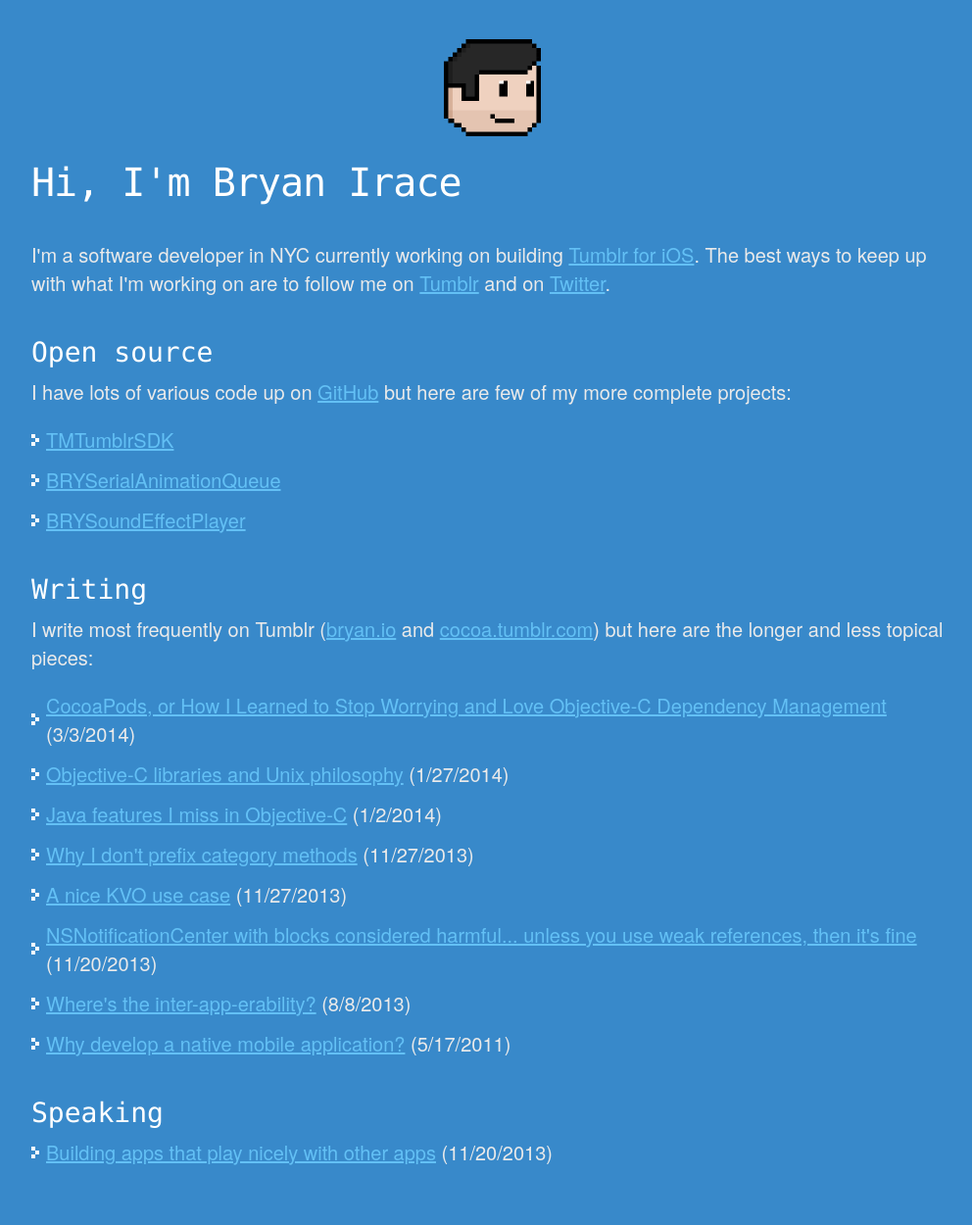
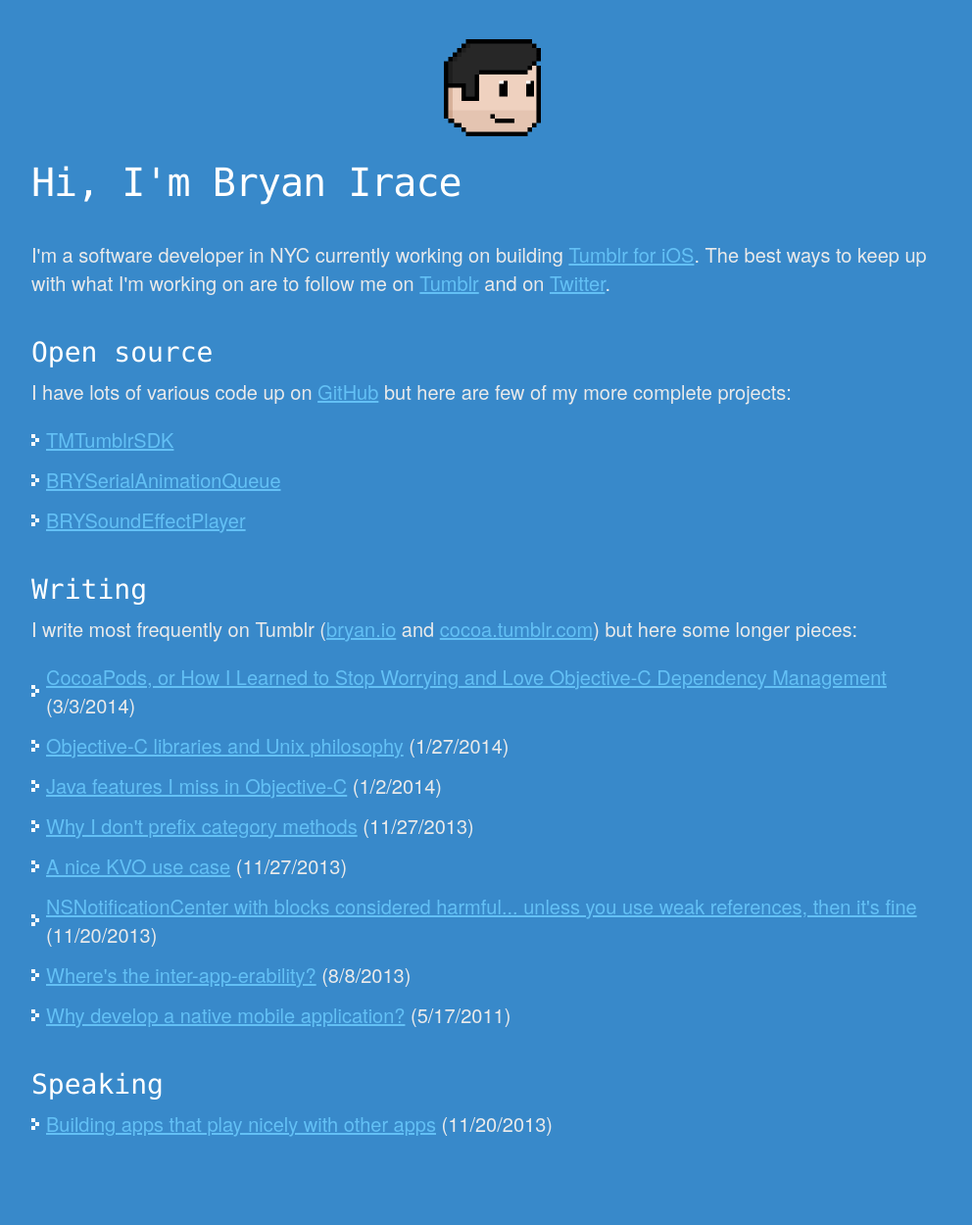
Before and after one commit to irace/irace.github.com, a Jekyll site: the page built from index.html, in a window 1280 px wide. Shown: the whole page at 98% size, without its empty margins (138-1130 px from the left). Built offline with Jekyll 4.4.1, drawn with Linux system fonts in a browser that asks for light colours; nearby versions of some CDN libraries; after the commit the page ends 1221 px from its top, so only the background shows below that.

Commit message:
Update index.html

```diff
--- a/index.html
+++ b/index.html
@@ -52,7 +52,7 @@
 
     <section class="sixteen columns">
       <h3>Writing</h3>
-      <p>I write most frequently on Tumblr (<a href="http://bryan.io">bryan.io</a> and <a href="http://cocoa.tumblr.com">cocoa.tumblr.com</a>) but here are the longer and less topical pieces:
+      <p>I write most frequently on Tumblr (<a href="http://bryan.io">bryan.io</a> and <a href="http://cocoa.tumblr.com">cocoa.tumblr.com</a>) but here some longer pieces:
       <ul>
         {% for post in site.posts %}
           <li>
```
